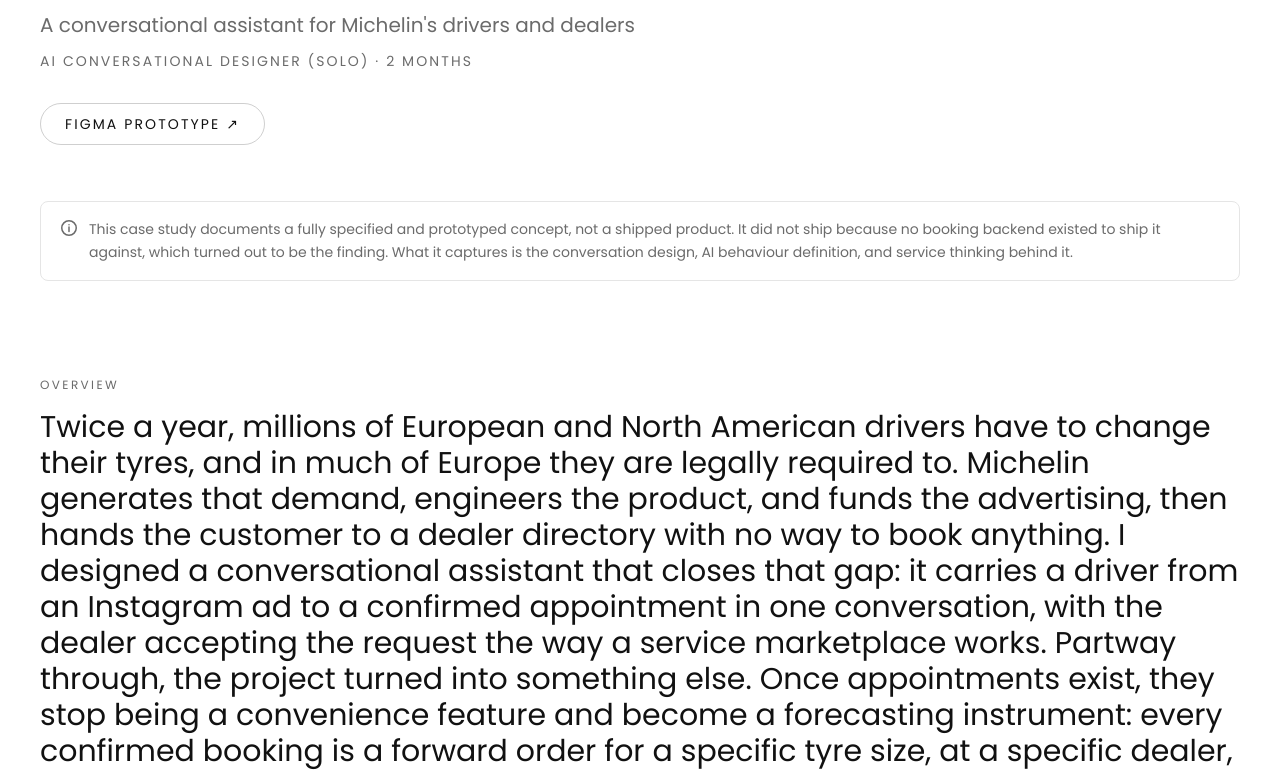
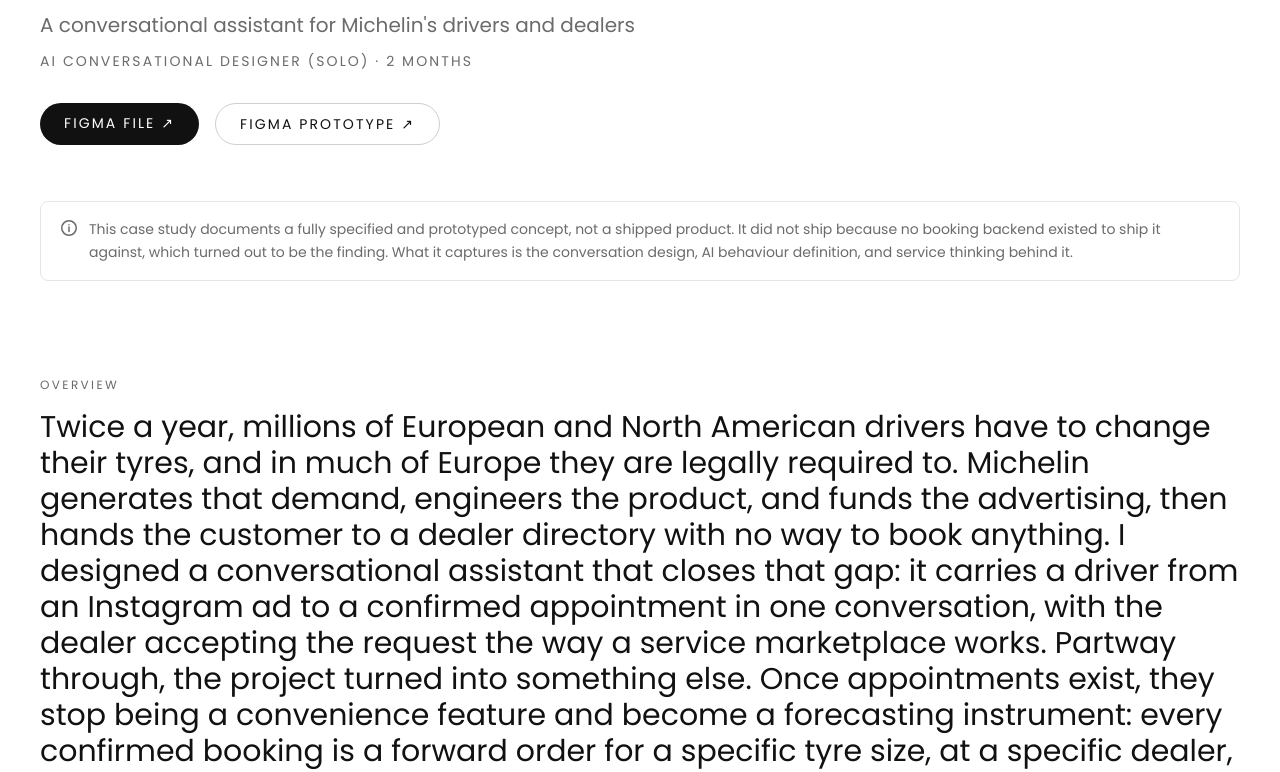
Before and after one commit to zarin071/zarin-portfolio, a Next.js app: page /work/michelin-conversational-assistant in a window 1280 px wide. Shown: the part 1067-1839 px from the top of the page. Built offline with nearby package versions, Linux system fonts and the light colour scheme.

Commit message:
conversational ai

```diff
--- a/src/app/work/[slug]/ProjectPageClient.tsx
+++ b/src/app/work/[slug]/ProjectPageClient.tsx
@@ -495,7 +495,7 @@
                 rel="noopener noreferrer"
                 className="font-sans text-sm uppercase tracking-[0.15em] px-6 py-2.5 bg-ink dark:bg-darkInk text-cream dark:text-darkBg rounded-full hover:opacity-80 hover:shadow-sm transition-all"
               >
-                View case study ↗
+                {project.caseStudyLabel ?? "View case study ↗"}
               </a>
             )}
             {project.projectLink && (
@@ -1071,7 +1071,7 @@
                   rel="noopener noreferrer"
                   className="font-sans text-sm uppercase tracking-[0.15em] px-8 py-3 bg-ink dark:bg-darkInk text-cream dark:text-darkBg rounded-full hover:opacity-80 hover:shadow-sm transition-all"
                 >
-                  View full case study ↗
+                  {project.caseStudyLabel ?? "View full case study ↗"}
                 </a>
               )}
               {project.projectLink && (
--- a/src/data/projects/_types.ts
+++ b/src/data/projects/_types.ts
@@ -165,6 +165,7 @@
   approach: string
   impact: string
   caseStudy?: string
+  caseStudyLabel?: string
   projectLink?: string
   projectLinkLabel?: string
   password?: string
--- a/src/data/projects/michelin-conversational-assistant.ts
+++ b/src/data/projects/michelin-conversational-assistant.ts
@@ -10,7 +10,9 @@
 
   // Working research file. WhatsApp is the reference delivery medium; the
   // conversation logic sits above it.
-  projectLink: "https://www.figma.com/design/6yGnvgoASZWe2gZa2RKETw/Whatsapp-Prototype?node-id=0-1&t=9PLcExiejqAfC4FT-1",
+  caseStudy: "https://www.figma.com/design/6yGnvgoASZWe2gZa2RKETw/Whatsapp-Prototype?node-id=198-2934&t=9PLcExiejqAfC4FT-1",
+  caseStudyLabel: "Figma file ↗",
+  projectLink: "https://www.figma.com/proto/6yGnvgoASZWe2gZa2RKETw/Whatsapp-Prototype?node-id=198-2934&viewport=1231%2C275%2C0.14&t=NvnbnOsyAtIpKvvt-1&scaling=scale-down&content-scaling=fixed&starting-point-node-id=198%3A2934&show-proto-sidebar=1&page-id=0%3A1",
   projectLinkLabel: "Figma prototype ↗",
 
   // Bibendum "knock" animation on Michelin blue; dark cover, white label.
```
